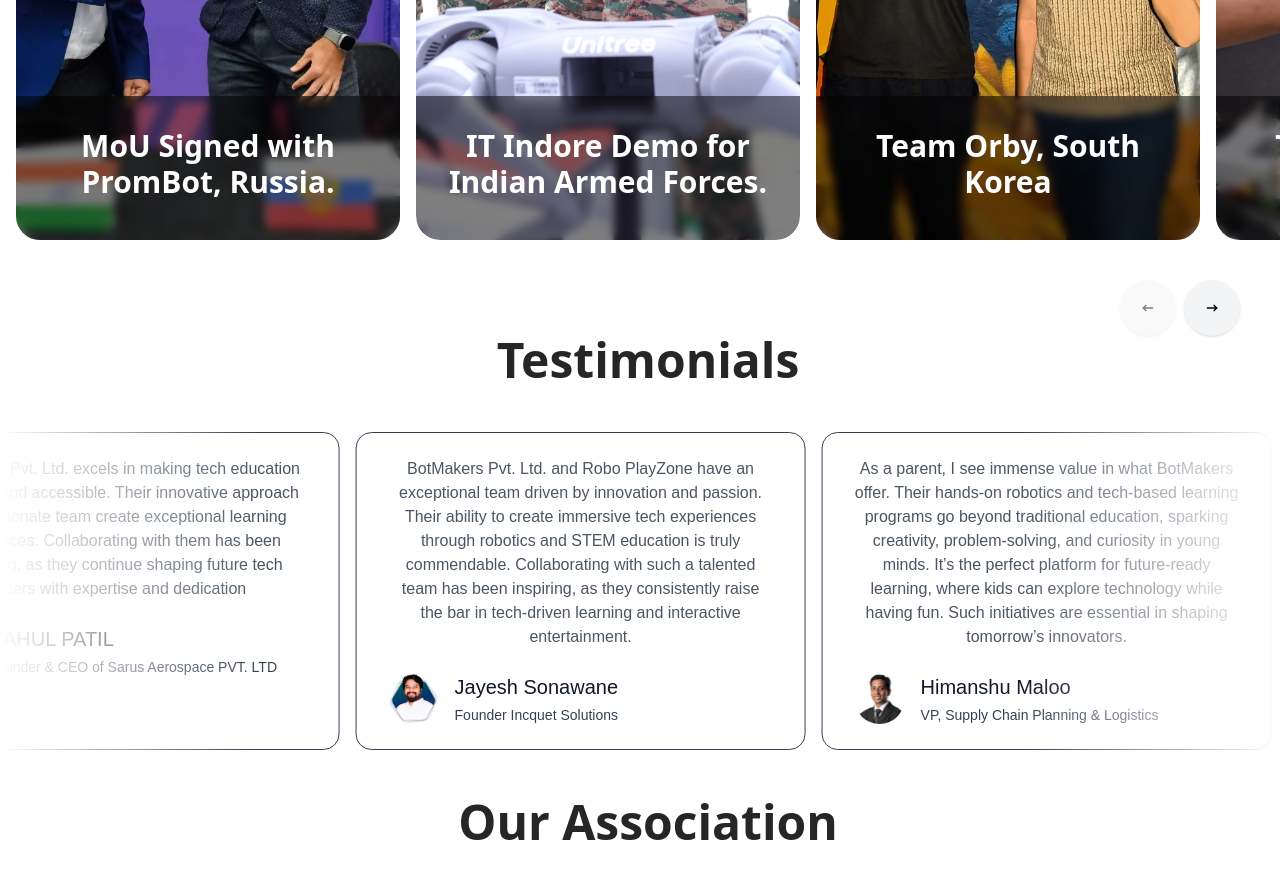
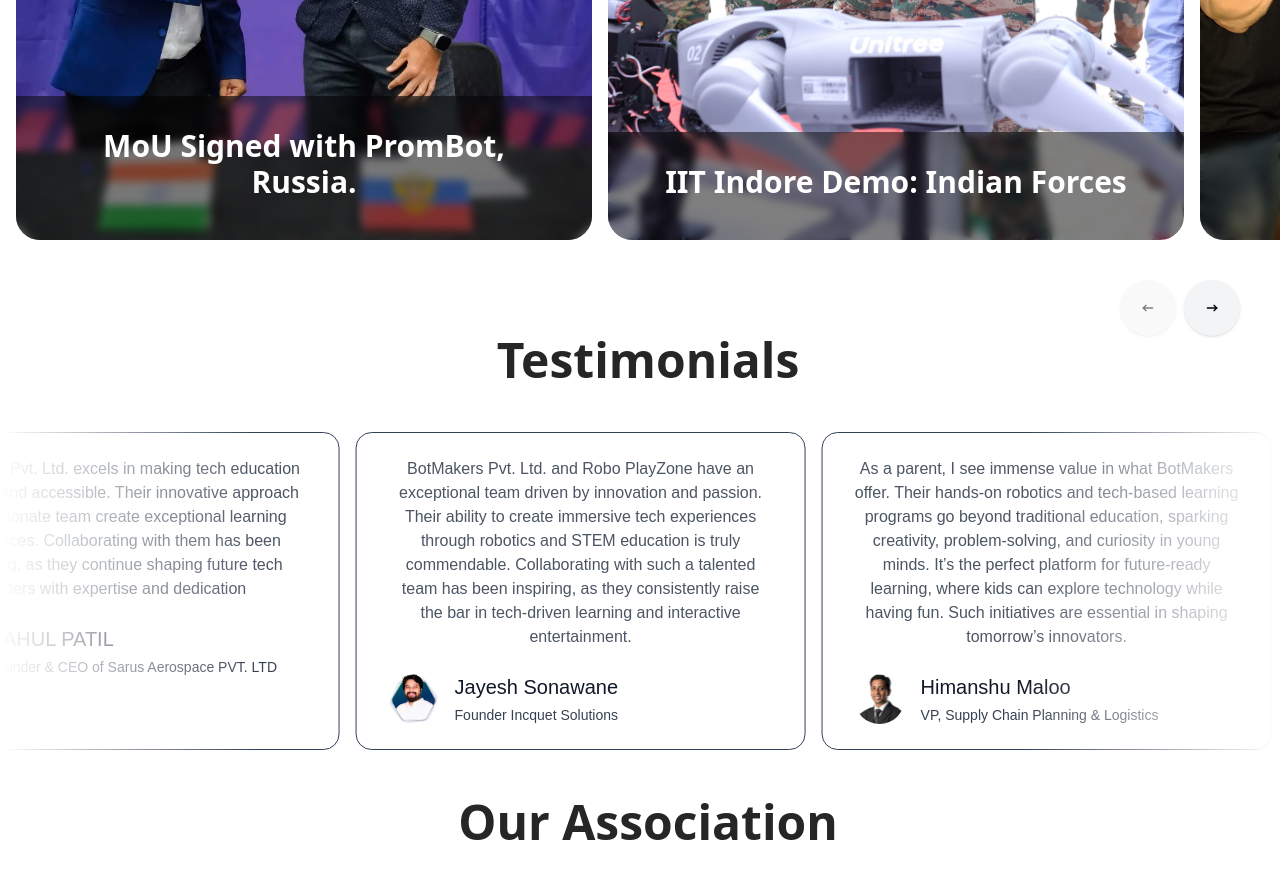
Before and after one commit to anujsb/botmakerstech, a Next.js app: page / in a window 1280 px wide. Shown: the part 2340-3217 px from the top of the page. Built offline with nearby package versions, Linux system fonts and the light colour scheme.

Commit message:
final changes

```diff
--- a/src/components/Sections/SuccessStories.tsx
+++ b/src/components/Sections/SuccessStories.tsx
@@ -120,7 +120,7 @@ const data = [
     content: <DummyContent />,
   },
   {
-    category: "IT Indore Demo for Indian Armed Forces.",
+    category: "IIT Indore Demo: Indian Forces",
     title: "",
     src: "/stories3.jpg",
     content: <DummyContent />,
--- a/src/components/ui/apple-cards-carousel.tsx
+++ b/src/components/ui/apple-cards-carousel.tsx
@@ -241,7 +241,7 @@ export const Card = ({
         disabled
         layoutId={layout ? `card-${card.title}` : undefined}
         onClick={handleOpen}
-        className="rounded-3xl bg-gray-100 h-80 w-56 md:h-[40rem] md:w-96 overflow-hidden flex flex-col items-center justify-end relative z-10"
+        className="rounded-3xl bg-gray-100 h-80 w-64 md:h-[40rem] md:w-[36rem] overflow-hidden flex flex-col items-center justify-end relative z-10"
       >
         <div className="absolute h-full top-0 inset-x-0 bg-gradient-to-b from-black/50 via-transparent to-transparent z-30 pointer-events-none" />
         <div className="relative z-40 p-8 backdrop-blur-sm bg-black/50 w-full ">
```
